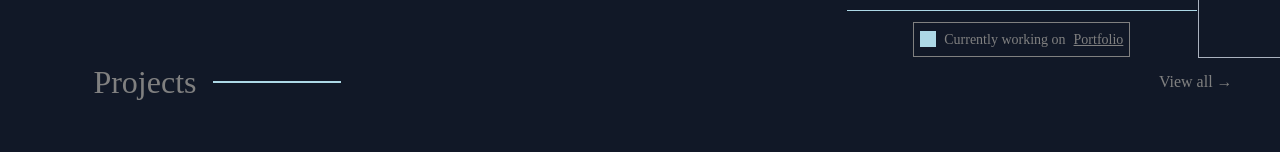
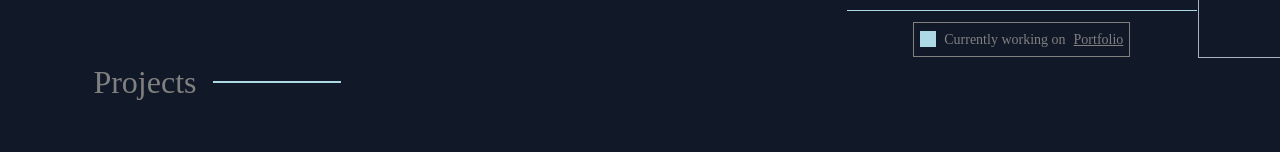
Before and after one commit to kevorklepedjian1/sa, a React (Vite) app: page / in a window 1280 px wide. Shown: the part 783-935 px from the top of the page. Built offline with nearby package versions, Linux system fonts and the light colour scheme.

Commit message:
Update Projectjs.jsx

```diff
--- a/src/Components/Projectjs.jsx
+++ b/src/Components/Projectjs.jsx
@@ -9,7 +9,7 @@ function Projectjs() {
         <section class="projects" id="project">
             <div class="projects__header">
                 <h2 class="h2">Projects</h2>
-               <a class="projects__link" href="/projects">View all → </a>
+
             </div>
 
 
```
